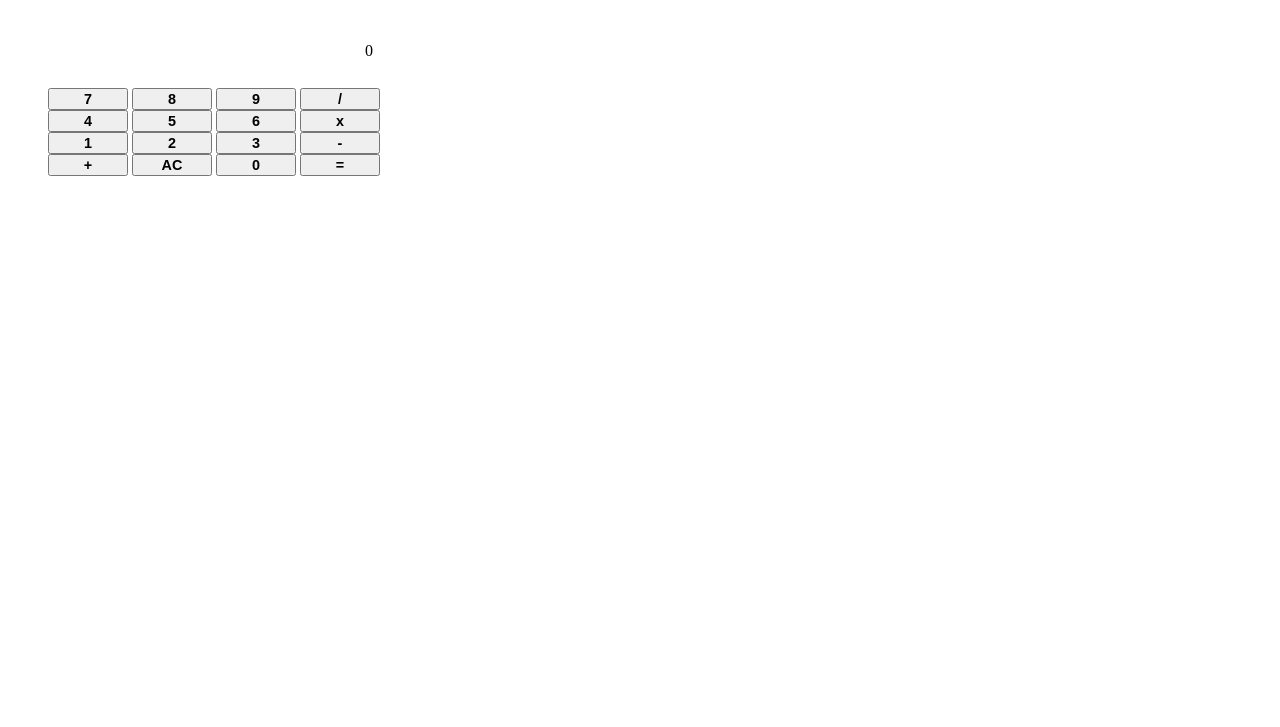
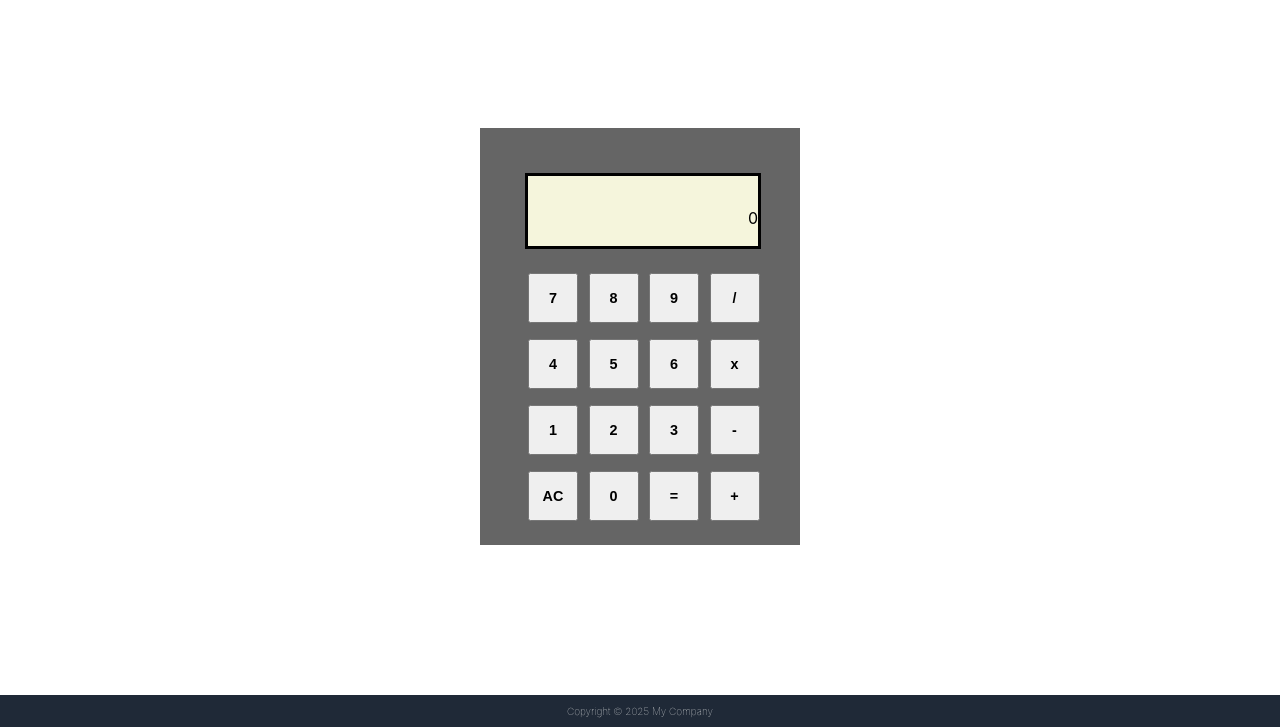
Before and after one commit to alpha-geek-coder/Frontend-projects, a plain HTML site: page Calculator/index.html in a window 1280 px wide. Shown: the part 73-800 px from the top of the page. Drawn offline with Linux system fonts and the light colour scheme.

Commit message:
Enhanced style using flex-box
Incorporated styling features such as flex box and modified
color and shape of Calculator.

```diff
--- a/Calculator/index.html
+++ b/Calculator/index.html
@@ -10,8 +10,13 @@
 
   </head>
   <body>
-    <h1>Basic Calculator</h1>
+    <div class="header">
+      <div class="left">
+        <div class="logo">Basic Calculator</div>
+      </div>
+    </div>
     <div id="container">
+      <div id = "calculator">
         <div id="display">
           <div id="expression"></div>
           <div id="result"></div>
@@ -37,13 +42,15 @@
               <button id="-">-</button>
             </li>
             <li>
-            <button id="+">+</button>
               <button id="clear">AC</button>
               <button id="0">0</button>
               <button id="=">=</button>
+              <button id="+">+</button>
             </li>
           </ul>
         </div>
       </div>
+    </div>
+    <div class="footer">Copyright &copy; 2025 My Company</div>
   </body>
 </html>
--- a/Calculator/style.css
+++ b/Calculator/style.css
@@ -1,18 +1,68 @@
+body {
+    font-family: -apple-system, BlinkMacSystemFont, 'Segoe UI', Roboto, Oxygen, Ubuntu, Cantarell, 'Open Sans', 'Helvetica Neue', sans-serif;
+    margin: 0;
+    min-height: 100vh;
+    display: flex;
+    flex-direction: column;
+    justify-content: space-between;
+  }
+  .header,  .footer  {
+    font: Roboto;
+    background-color: #1f2937;
+    display: flex;
+    justify-content: space-between;
+}
+.logo {
+    color: #f9faf8;
+    font-size: 25px;
+    font-weight: 700;
+    margin: 0;
+    padding:10px;
+}
+.footer {
+    color: #f9faf8;
+    font-size: 10px;
+    font-weight: 10;
+    padding:10px;
+    display: flex;
+    justify-content: space-around;
+}
 li {
     list-style-type: none;
+    padding: 5px;
+}
+
+#calculator {
+    background-color: rgba(0, 0, 0, 0.602);
+    width: 320px;
+}
+#container {
+    display: flex;
+    justify-content: space-evenly;
 }
 
 button {
-    width: 80px;
+    width: 50px;
+    height: 50px;
     font-family: Arial, Helvetica, sans-serif;
     font-size: 90%;
     font-weight: bold;
+    margin: 3px;
 }
 
 #expression, #result {
-        margin-left: 40px;
-        margin-bottom: 5px;
-        width: 325px;
+        margin-right: 5px;
+        margin-bottom: 2px;
+        width: 230px;
         height: 30px;
         text-align: right;
 }
+
+#display {
+    margin: 45px;
+    margin-bottom: 5px;
+    border-style : solid;
+    width: 230px;
+    height: 70px;
+    background-color: beige;
+}
```
Lines whose indentation alone changed are shown as unchanged.
